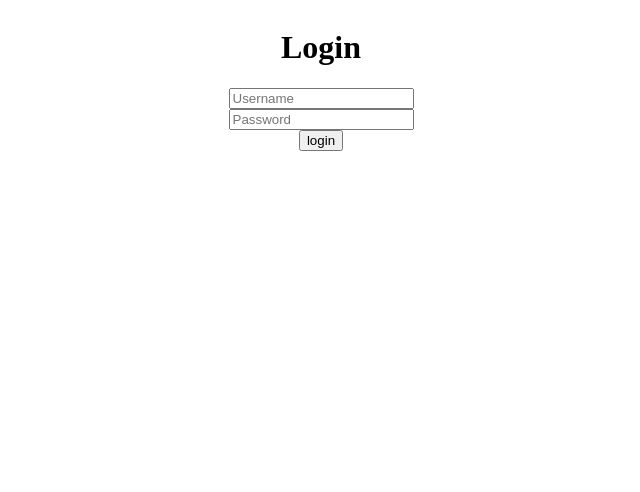
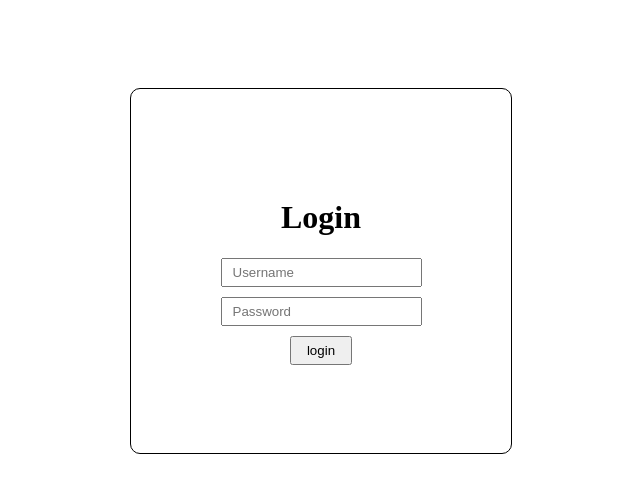
Before and after one commit to hekigyokuu/todo-list, a website: page public/html/login.html in a window 1280 px wide. Shown: the whole page, without its empty margins (319-959 px from the left). Drawn offline with Linux system fonts and the light colour scheme.

Commit message:
Update login.html

```diff
--- a/app.js
+++ b/app.js
@@ -44,6 +44,9 @@ app.get("/", async (req, res) => {
 app.use(express.static(path.join(__dirname, "public"))); // Allow access to static files from "public" folder
 app.use(express.json()); // Parse incoming JSON data from client
 
+app.get("/login", (req, res) => {
+
+});
 
 app.get("/get-data", async (req, res) => {
     let filter = { username: req.session.user.username };
--- a/public/html/login.html
+++ b/public/html/login.html
@@ -7,16 +7,33 @@
     <!-- Temporary CSS, remove when styled/styling -->
     <style>
         .form-container {
-            width: 50%;
+            width: 30%;
             margin: 0 auto;
+            margin-top: 7%;
+            padding: 7% 0;
 
             display: flex;
             text-align: center;
             flex-direction: column;
+
+            border: 1px solid black;
+            border-radius: 10px;
         }
 
         .form-container h1 {
             display: block;
+        }
+
+        .input-field {
+            padding-bottom: 10px;
+        }
+
+        .input-field input {
+            padding: 5px 10px;
+        }
+
+        input[type="submit"] {
+            padding: 5px 15px;
         }
     </style>
 </head>
```
